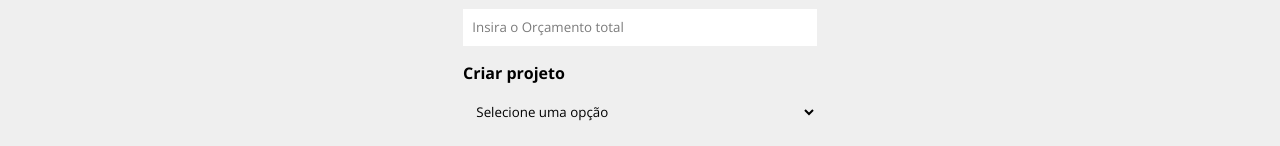
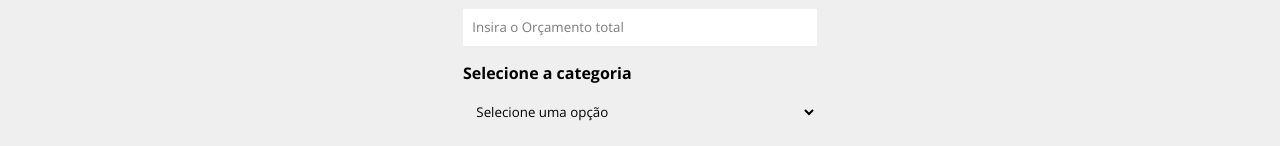
Before and after one commit to WictorPereira/Meu-Projeto-React, a React (Vite) app in the folder costs/: page /newproject in a window 1280 px wide. Shown: the part 391-537 px from the top of the page. Built offline with nearby package versions, Linux system fonts and the light colour scheme; data requests are answered from the project's data file.

Commit message:
Conexão com api/Banco de dados
criação de um uma api que simula um BD para coletar dinamicamente categorias no Select do formulario .

```diff
--- /dev/null
+++ b/costs/db.json
@@ -0,0 +1,21 @@
+{
+    "projects": [],
+    "categories":[
+        {
+            "id":1,
+            "name":"Infra"
+        },
+        {
+            "id":2,
+            "name":"Desenvolvimento"
+        },
+        {
+            "id":3,
+            "name":"Design"
+        },
+        {
+            "id":4,
+            "name":"Planejamento"
+        }
+    ]
+}
--- a/costs/package.json
+++ b/costs/package.json
@@ -4,6 +4,7 @@
   "version": "0.0.0",
   "type": "module",
   "scripts": {
+    "backend": "json-server db.json --port 5000",
     "dev": "vite",
     "build": "vite build",
     "lint": "eslint . --ext js,jsx --report-unused-disable-directives --max-warnings 0",
@@ -26,5 +27,8 @@
     "eslint-plugin-react-hooks": "^4.6.0",
     "eslint-plugin-react-refresh": "^0.4.5",
     "vite": "^5.0.8"
+  },
+  "overrides": {
+    "graceful-fs": "^4.2.10"
   }
 }
--- a/costs/src/components/form/Select.jsx
+++ b/costs/src/components/form/Select.jsx
@@ -6,6 +6,11 @@
             <label htmlFor={name}>{text}</label>
             <select name={name} id={name}>
               <option>Selecione uma opção</option>
+              {options.map(((option) =>
+                 <option value={option.id} key={option.id}>
+                    {option.name}
+                </option>
+              ))}
             </select>
 
 
--- a/costs/src/components/project/ProjectForm.jsx
+++ b/costs/src/components/project/ProjectForm.jsx
@@ -1,3 +1,5 @@
+import { useEffect, useState } from 'react';
+
 import styles from './ProjectForm.module.css'
 
 import Input from '../form/Input.jsx'
@@ -5,6 +7,22 @@
 import SubmitButton from '../form/SubmitButton.jsx';
 
 function ProjectForm( {btnText}) {
+  const [categories,setCategories] = useState ([])
+
+  useEffect(()=>{
+    fetch("http://localhost:5000/categories",{
+    method: "GET",
+    headers:{
+      'Content-Type':'application/json'
+    }
+  })
+    .then((resp)=> resp.json())
+    .then((data) => {
+      setCategories(data)
+    })
+    .catch((err)=>console.log(err))
+  },[])
+  console.log('Categories:', categories);
     return (
         <form className={styles.form}>
             <Input
@@ -18,8 +36,11 @@
               name="budget"
               placeholder="Insira o Orçamento total" />
 
-            <Select name="category_id"
-            text="Criar projeto"/>
+            <Select
+            name="category_id"
+            text="Selecione a categoria"
+            options={categories}
+            />
 
             <SubmitButton text={btnText}/>
         </form>
```
